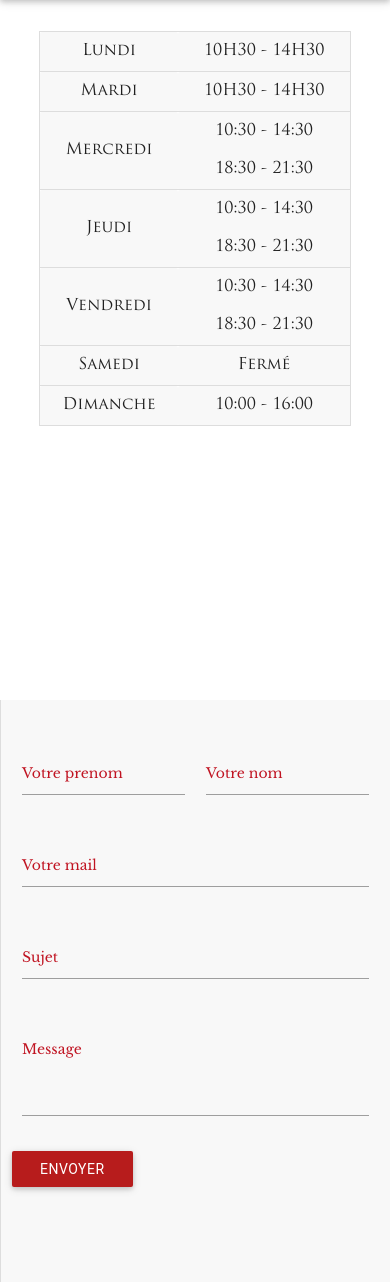
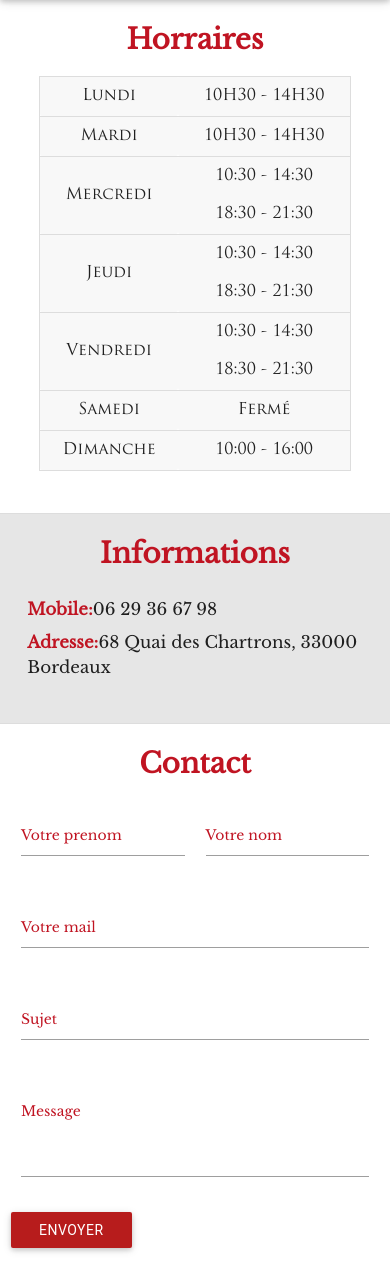
Before and after one commit to Lugoto/site_lekkers, a PHP site: page /contact.php in a window 390 px wide. Shown: the part 56-1338 px from the top of the page. After the commit the page ends 1309 px from the top, so only its background shows below. Run offline with PHP 8.4, Linux system fonts and the light colour scheme; some libraries are stand-ins or nearby versions; some web fonts are replaced; grey boxes are pictures that could not be loaded.

Commit message:
co,tact finish

```diff
--- a/contact.php
+++ b/contact.php
@@ -18,7 +18,8 @@
 </head>
 
 
-<body>
+
+<div class="navbar-fixed">
   <nav>
     <div class="nav-wrapper">
       <a href="http://lekkersfrance.com" class="brand-logo">Lekkers</a>
@@ -49,9 +50,15 @@
       </ul>
     </div>
   </nav>
+</div>
+<div class="conteneur">
+<body>
 
     <div class="info">
+      <div class="horraire">
+
         <table>
+          <h2>Horraires</h2>
           <tbody>
             <tr>
               <td scope="row">Lundi</td>
@@ -85,11 +92,21 @@
         </table>
       </div>
 
+
+      <div class="informations">
+        <h2>Informations</h2>
+        <div class="ligne-info"><div class="rouge">Mobile: </div>06 29 36 67 98</div>
+        <div class="ligne-info"><div class="rouge">Adresse: </div>68 Quai des Chartrons, 33000 Bordeaux</div>
+      </div>
+    </div>
+
+
     <div class="contact">
       <div class="formulaire">
         <div class="row">
           <form action="php/mail.php" method="post" class="col s12">
             <div class="row">
+              <h2>Contact</h2>
               <div class="input-field col s6 marge2">
                 <input name="prenom" id="prenom" type="text" class="validate text-blue text-darken-2">
                 <label for="prenom">Votre prenom</label>
@@ -122,7 +139,6 @@
         </div>
       </div>
     </div>
-  </div>
 
   <iframe style="border:0;" frameborder="0" src="https://www.google.com/maps/embed/v1/place?q=Lekkers+Bagels+Station,+Quai+des+Chartrons,+Bordeaux,+France&key=AIzaSyAN0om9mFmy1QN6Wf54tXAowK4eT0ZUPrU"></iframe>
 
@@ -139,4 +155,5 @@
   });
   </script>
 </body>
+</div>
 </html>
--- a/css/style.css
+++ b/css/style.css
@@ -1,6 +1,6 @@
-/*body{
-  overflow: hidden;
-}*/
+body{
+  /*overflow: hidden;*/
+}
 @font-face {
     font-family: "bebas";
     src: url('../font/BEBASNEUEBOLD.TTF');
@@ -21,12 +21,16 @@
     src: url('../font/LibreBaskerville-Regular.otf');
 }
 
+h2{
+  font-size: 2em;
+  font-family: "basker", Helvetica, Arial, sans-serif;
+  color: #C01422;
+  text-align: center;
+  font-weight: bold;
+}
+
 .input-field{
   font-family: "basker", Helvetica, Arial, sans-serif;
-}
-
-.row{
-  margin-top: 5%;
 }
 
 .input-field label {
@@ -89,6 +93,11 @@
   background-color: #C01422;
 }
 
+/*nav{
+  position: fixed;
+}*/
+
+
 .hide-on-med-and-down{
   margin-left: 10vw;
   font-family: "trajan", Helvetica, Arial, sans-serif;
@@ -96,8 +105,8 @@
 }
 
 .acceuil{
-  height: 100vh;
-  width: 100vw;
+  height: 100%;
+  width: 100%;
   margin:0 auto;
 }
 
@@ -106,25 +115,44 @@
   margin:0 auto;
 }
 
+body{
+  overflow: hidden;
+  /*position: relative;
+  height: 65%;
+  width: auto;*/
+}
+
 .info{
   width: 66.33%;
-  height: 62%;
+  height: auto;
   /*background-color: red;*/
   /*background-color: rgb(213, 213, 213);*/
   float: left;
 }
 
 .contact{
+  position: relative;
   width: 33.66%;
-  height: 62%;
-  /*background-color: blue;*/
+  height: auto;
   /*background-color: rgb(236, 236, 236);*/
   float: left;
-  border-left: 1px solid #ddd;
-  background: #f8f8f8;
+}
+
+.horraire{
+  width: 50%;
+  float: left;
+}
+
+.informations{
+  width: 50%;
+  float: left;
+  padding-bottom: ;
+  /*background-color: rgb(230, 230, 230);
+  height: 100%;*/
 }
 
 iframe{
+  position: relative;
   width: 100%;
   height: 300px;
   float: left;
@@ -135,10 +163,8 @@ table {
   border-collapse: collapse;
   margin: 0 auto;
   padding: 0;
-  width:50%;
-  border-radius: 10px;
+  width:80%;
   font-family: "trajan", Helvetica, Arial, sans-serif;
-  margin-top: 8%;
 }
 
 table tr {
@@ -152,18 +178,50 @@ table td {
   text-align: center;
 }
 
-@media (max-width : 720px) {
+.ligne-info{
+  font-size: 1.2em;
+  font-family: "basker", Helvetica, Arial, sans-serif;
+  margin-left: 7%;
+  margin-top: 2%;
+  float: left;
+}
+
+.rouge{
+  color: #C01422;
+  float: left;
+  font-weight: bold;
+}
+
+@media (max-width : 950px) {
   .info{
     width: 100%;
-    height: 700px;
+    height: auto;
   }
 
   .contact{
     width: 100%;
-    height: 700px;
+    height: auto;
+    border-top: 1px solid #ddd;
+  }
+
+  .horraire{
+    width: 100%;
+    margin-bottom: 5vh;
+  }
+
+  .informations{
+    width: 100%;
+    float: left;
+    border-top: 1px solid #ddd;
+    padding-bottom: 5vh;
+    background-color: rgb(230, 230, 230);
   }
 
   table {
     width:80%;
   }
+
+  body{
+    overflow: auto;
+  }
 }
--- a/index.php
+++ b/index.php
@@ -18,7 +18,7 @@
 </head>
 
 
-<body>
+<div class="navbar-fixed">
   <nav>
     <div class="nav-wrapper">
       <a href="http://lekkersfrance.com" class="brand-logo">Lekkers</a>
@@ -38,7 +38,6 @@
         <li><a class="soc-instagram" href="#"></a></li>
         <li><a class="soc-pinterest soc-icon-last" href="#"></a></li>
       </ul>
-
       <a href="#" data-activates="mobile-demo" class="button-collapse"><i class="material-icons">menu</i></a>
       <ul class="side-nav" id="mobile-demo">
         <li><a href="qualite.html">La qualité</a></li>
@@ -49,6 +48,8 @@
       </ul>
     </div>
   </nav>
+</div>
+<body>
 
   <div class="acceuil">
     <img src="img/acceuil.png" alt=""/>
```
Lines whose indentation alone changed are shown as unchanged.
